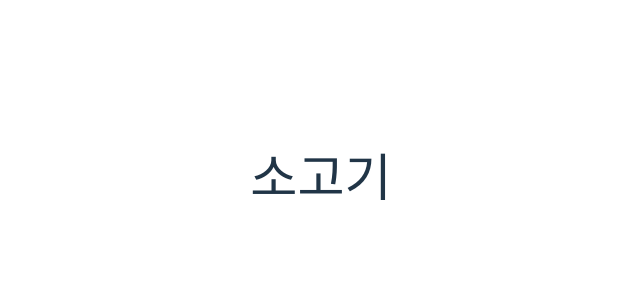
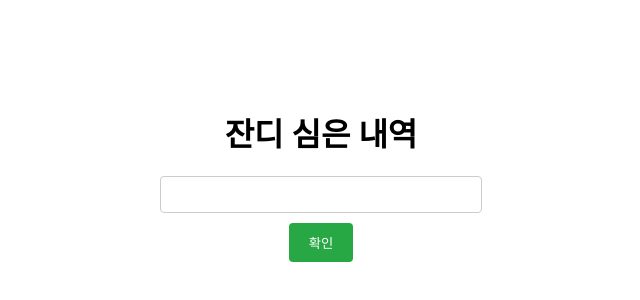
Before and after one commit to neziscat/WebLearn, a Vue app: page / in a window 1280 px wide. Shown: the part 224-524 px from the top of the page, without its empty margins (319-959 px from the left). Built offline with nearby package versions, Linux system fonts and the light colour scheme.

Commit message:
잔디 심은 내역 확인 하는 사이트 제작 완료

```diff
--- a/src/App.vue
+++ b/src/App.vue
@@ -1,9 +1,24 @@
 <template>
-  <h1>{{ message }}</h1>
+  <div class="messagebox">
+    <h1>잔디 심은 내역</h1>
+    <input class="input" v-model="id"></input>
+    <button class="button" @click="setId">확인</button>
+  </div>
+  <img :src="grass" @error="onImageError"/>
 </template>
 
 <script lang="ts" setup>
 import { ref } from 'vue';
 
-const message = ref<string>("소고기")
+const id = ref<string>("");
+const grass = ref<string>("");
+
+function setId() {
+    grass.value = `https://ghchart.rshah.org/${encodeURIComponent(id.value)}`
+
+}
+function onImageError() {
+  alert('이미지를 불러올 수 없습니다. ID가 잘못됐거나 존재하지 않습니다.')
+  grass.value = ''
+}
 </script>
--- a/src/style.css
+++ b/src/style.css
@@ -1,79 +1,32 @@
-:root {
-  font-family: system-ui, Avenir, Helvetica, Arial, sans-serif;
-  line-height: 1.5;
-  font-weight: 400;
-
-  color-scheme: light dark;
-  color: rgba(255, 255, 255, 0.87);
-  background-color: #242424;
-
-  font-synthesis: none;
-  text-rendering: optimizeLegibility;
-  -webkit-font-smoothing: antialiased;
-  -moz-osx-font-smoothing: grayscale;
+body {
+  display: flex;
+  flex-direction: column;
+  justify-content: center;
+  align-items: center;
+  height: 100vh;
 }
 
-a {
-  font-weight: 500;
-  color: #646cff;
-  text-decoration: inherit;
-}
-a:hover {
-  color: #535bf2;
+.messagebox {
+  display: flex;
+  flex-direction: column;
+  justify-content: center;
+  align-items: center;
+  height: 20vh;
 }
 
-body {
-  margin: 0;
-  display: flex;
-  place-items: center;
-  min-width: 320px;
-  min-height: 100vh;
+.input {
+  width: 300px;
+  padding: 10px;
+  margin-bottom: 10px;
+  border: 1px solid #ccc;
+  border-radius: 4px;
 }
 
-h1 {
-  font-size: 3.2em;
-  line-height: 1.1;
+.button {
+  padding: 10px 20px;
+  background-color: #28a745;
+  color: white;
+  border: none;
+  border-radius: 4px;
+  cursor: pointer;
 }
-
-button {
-  border-radius: 8px;
-  border: 1px solid transparent;
-  padding: 0.6em 1.2em;
-  font-size: 1em;
-  font-weight: 500;
-  font-family: inherit;
-  background-color: #1a1a1a;
-  cursor: pointer;
-  transition: border-color 0.25s;
-}
-button:hover {
-  border-color: #646cff;
-}
-button:focus,
-button:focus-visible {
-  outline: 4px auto -webkit-focus-ring-color;
-}
-
-.card {
-  padding: 2em;
-}
-
-#app {
-  max-width: 1280px;
-  margin: 0 auto;
-  padding: 2rem;
-  text-align: center;
-}
-
-@media (prefers-color-scheme: light) {
-  :root {
-    color: #213547;
-    background-color: #ffffff;
-  }
-  a:hover {
-    color: #747bff;
-  }
-  button {
-    background-color: #f9f9f9;
-  }
-}
```
